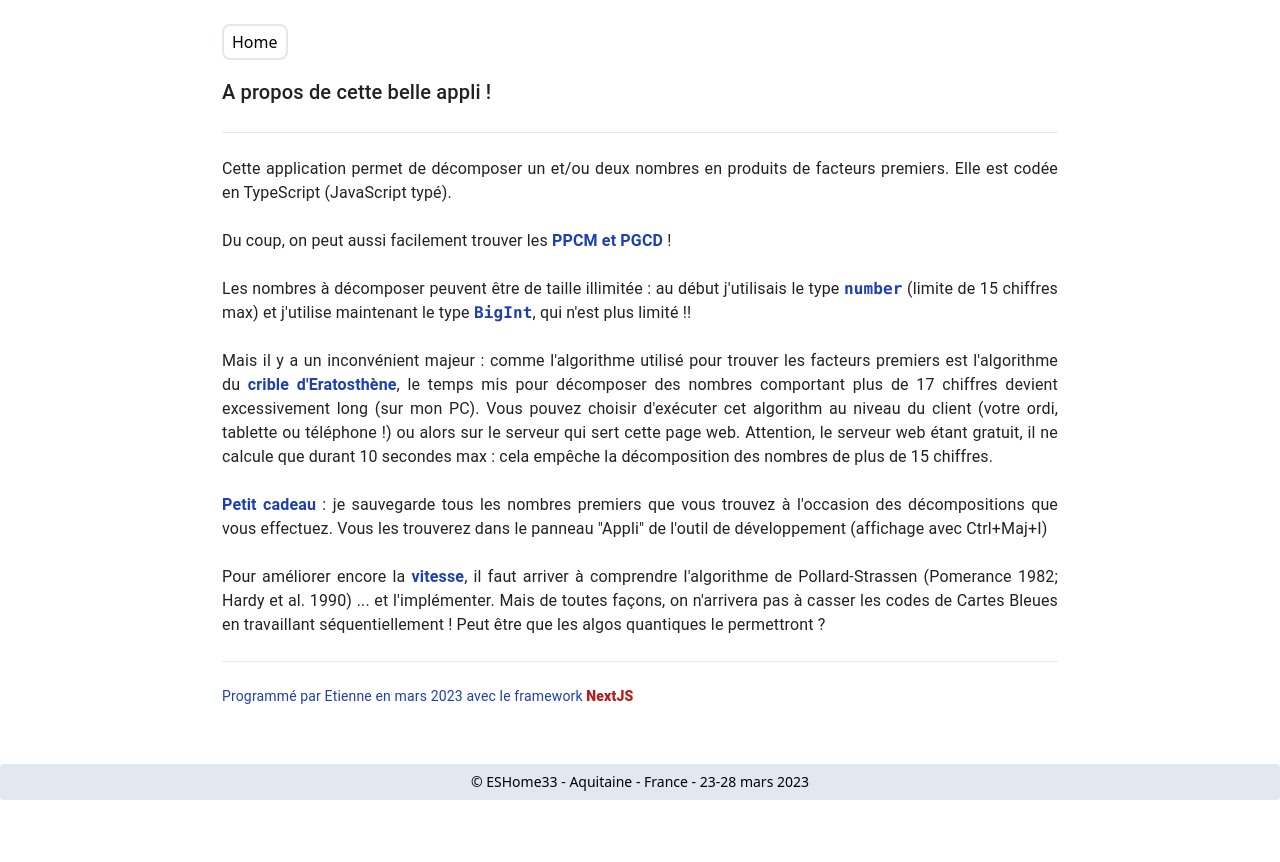
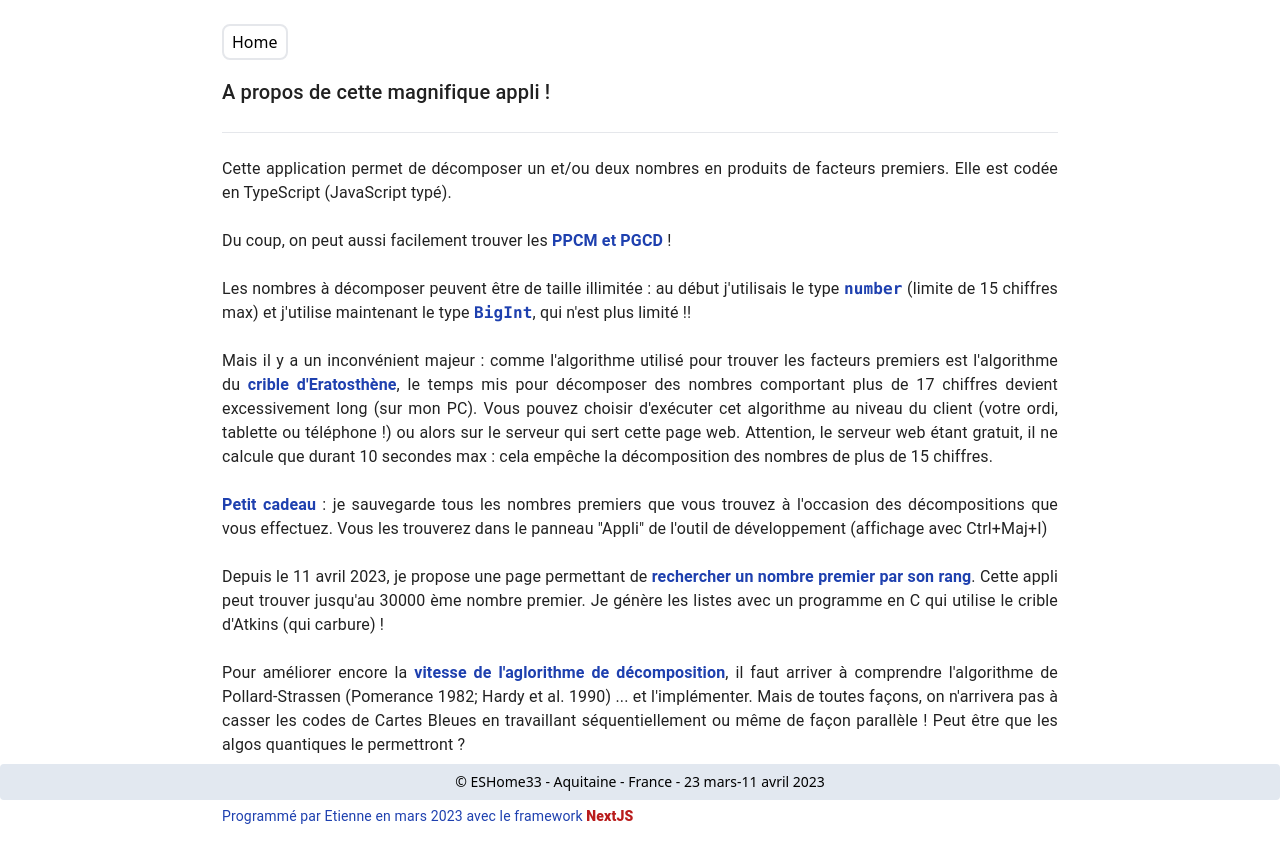
Before and after one commit to esHome33/ppcm, a Next.js app: page /about in a window 1280 px wide. Shown: the top 862 px of the page. Before the commit the page ends 800 px from the top, so only its background shows below. Built offline with nearby package versions, Linux system fonts and the light colour scheme.

Commit message:
v1.4.12 change about & layout + style affichen

```diff
--- a/components/Layout.tsx
+++ b/components/Layout.tsx
@@ -78,7 +78,9 @@ const Layout = ({
 		</Container>
 
 		<footer className="text-center mt-2 bg-slate-200 p-2 rounded text-sm fixed bottom-0 right-0 left-0">
-			<span>&copy; ESHome33 - Aquitaine - France - 23-28 mars 2023</span>
+			<span>
+				&copy; ESHome33 - Aquitaine - France - 23 mars-11 avril 2023
+			</span>
 		</footer>
 	</div>
 );
--- a/package.json
+++ b/package.json
@@ -1,6 +1,6 @@
 {
 	"name": "factorize_app",
-	"version": "1.4.11",
+	"version": "1.4.12",
 	"author": "Etienne Schwartz",
 	"description": "Factor your integers as prime products with Euclid's algorithm. Factorisez sous forme de produits de nombre premiers vos nombres entiers avec l'algorithme d'Euclide.",
 	"scripts": {
--- a/pages/about.tsx
+++ b/pages/about.tsx
@@ -9,7 +9,9 @@ const About = (_props: Props) => {
 			title="A Propos..."
 			about_invisible
 		>
-			<Typography variant="h6">A propos de cette belle appli ! </Typography>
+			<Typography variant="h6">
+				A propos de cette magnifique appli !{" "}
+			</Typography>
 			<br />
 			<hr />
 			<br />
@@ -53,7 +55,7 @@ const About = (_props: Props) => {
 				</span>
 				, le temps mis pour décomposer des nombres comportant plus de 17
 				chiffres devient excessivement long (sur mon PC). Vous pouvez
-				choisir d'exécuter cet algorithm au niveau du client (votre ordi,
+				choisir d'exécuter cet algorithme au niveau du client (votre ordi,
 				tablette ou téléphone !) ou alors sur le serveur qui sert cette page
 				web. Attention, le serveur web étant gratuit, il ne calcule que
 				durant 10 secondes max : cela empêche la décomposition des nombres
@@ -75,13 +77,28 @@ const About = (_props: Props) => {
 				variant="body1"
 				className="text-justify"
 			>
+				Depuis le 11 avril 2023, je propose une page permettant de{" "}
+				<span className="text-blue-800 font-bold">
+					rechercher un nombre premier par son rang
+				</span>
+				. Cette appli peut trouver jusqu'au 30000 ème nombre premier. Je
+				génère les listes avec un programme en C qui utilise le crible
+				d'Atkins (qui carbure) !
+			</Typography>
+			<br />
+			<Typography
+				variant="body1"
+				className="text-justify"
+			>
 				Pour améliorer encore la{" "}
-				<span className="text-blue-800 font-bold">vitesse</span>, il faut
-				arriver à comprendre l'algorithme de Pollard-Strassen (Pomerance
-				1982; Hardy et al. 1990) ... et l'implémenter. Mais de toutes
-				façons, on n'arrivera pas à casser les codes de Cartes Bleues en
-				travaillant séquentiellement ! Peut être que les algos quantiques le
-				permettront ?
+				<span className="text-blue-800 font-bold">
+					vitesse de l'aglorithme de décomposition
+				</span>
+				, il faut arriver à comprendre l'algorithme de Pollard-Strassen
+				(Pomerance 1982; Hardy et al. 1990) ... et l'implémenter. Mais de
+				toutes façons, on n'arrivera pas à casser les codes de Cartes Bleues
+				en travaillant séquentiellement ou même de façon parallèle ! Peut
+				être que les algos quantiques le permettront ?
 			</Typography>
 			<br />
 			<hr />
--- a/pages/affichen.tsx
+++ b/pages/affichen.tsx
@@ -31,17 +31,17 @@ const Affichen = () => {
 				about_invisible
 			>
 				<Container
-					className="flex flex-col max-w-sm"
 					sx={{
 						display: "flex",
 						flexDirection: "column",
-						maxWidth: "70%",
+						widht: "50%",
+						maxWidth: "50%",
 					}}
 				>
 					<TextField
 						variant="outlined"
 						label="numéro du nombre premier cherché"
-						sx={{ height: "100%" }}
+						sx={{ height: "100%", maxWidth: "50%" }}
 						onChange={(e) => {
 							e.preventDefault();
 							const val = e.target.value;
@@ -57,7 +57,7 @@ const Affichen = () => {
 					<Button
 						variant="contained"
 						className="bg-blue-700 text-white"
-						sx={{ height: "100%", maxHeight: "100%", marginTop: "5px" }}
+						sx={{ maxWidth: "50%", marginTop: "8px" }}
 						onClick={(e) => {
 							e.preventDefault();
 							if (val > 0) {
@@ -68,16 +68,19 @@ const Affichen = () => {
 						Cherche
 					</Button>
 				</Container>
+				<br />
 				<Typography className="mt-4">
 					Je cherche le {val}° nombre premier :
 				</Typography>
 				<br />
+				{prem === "" ? null : (
 					<Typography>
 						C'est{" "}
 						<span className="font-extrabold text-lg text-blue-800">
 							{prem}
 						</span>
 					</Typography>
+				)}
 			</Layout>
 		</>
 	);
```
Lines whose indentation alone changed are shown as unchanged.
